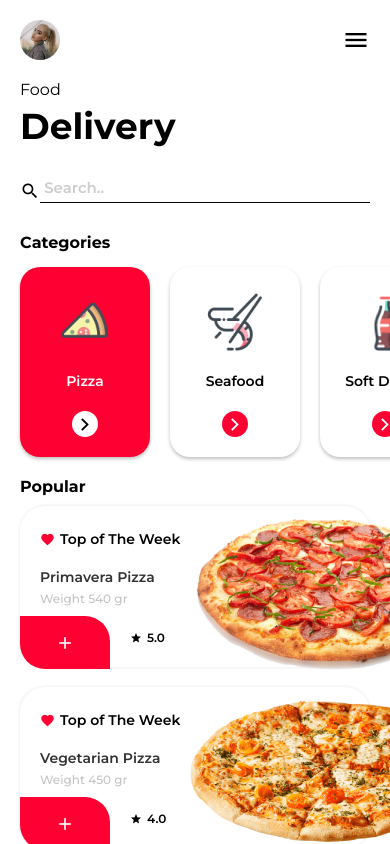
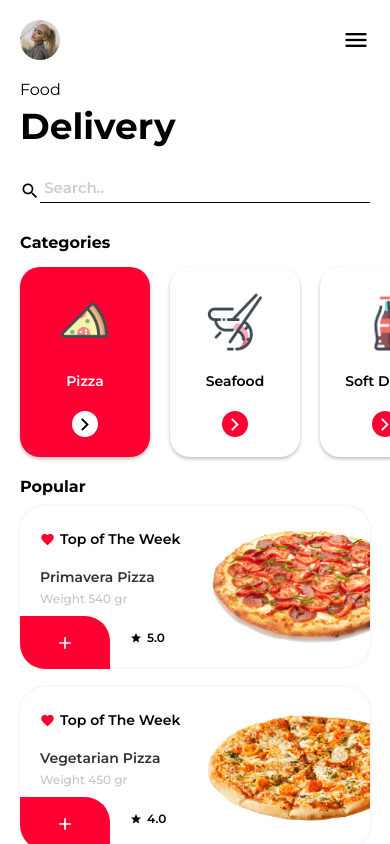
Before and after one commit to mert-donmez/Meal-Order-App, a React Native app in the folder Meal-Order-App/: screen / in a window 390 px wide. Built offline with nearby package versions, Linux system fonts and the light colour scheme.

Commit message:
image layout improvement

```diff
--- a/Meal-Order-App/components/HomeScreen.js
+++ b/Meal-Order-App/components/HomeScreen.js
@@ -120,12 +120,8 @@ const HomeScreen = () => {
             </View>
             </View>
             <View style={styles.rightSide}>
-                <Image source={item.image}/>
+                <Image source={item.image} style={styles.mealImage} />
             </View>
-
-
-
-
             </View>
         ))}
       </ScrollView>
@@ -134,6 +130,7 @@ const HomeScreen = () => {
 };
 
 const styles = StyleSheet.create({
+
     ratingText:{
         fontSize:12,
         marginLeft:5,
@@ -144,11 +141,24 @@ const styles = StyleSheet.create({
         flexDirection:'row',
         alignItems:'center',
     },
+    rightSide: {
+    overflow: 'hidden',
+    flex: 1,
+    justifyContent:'center',
+
+  },
+  mealImage: {
+    resizeMode: 'contain',
+    width: 220,
+    height: 220,
+    marginLeft:20,
+  },
     ratingWrapper:{
         marginLeft:20,
         flexDirection:'row',
         justifyContent:'center',
         alignItems:'center',
+
     },
     addToBasketWrapper:{
         backgroundColor:'#FF0032',
```
